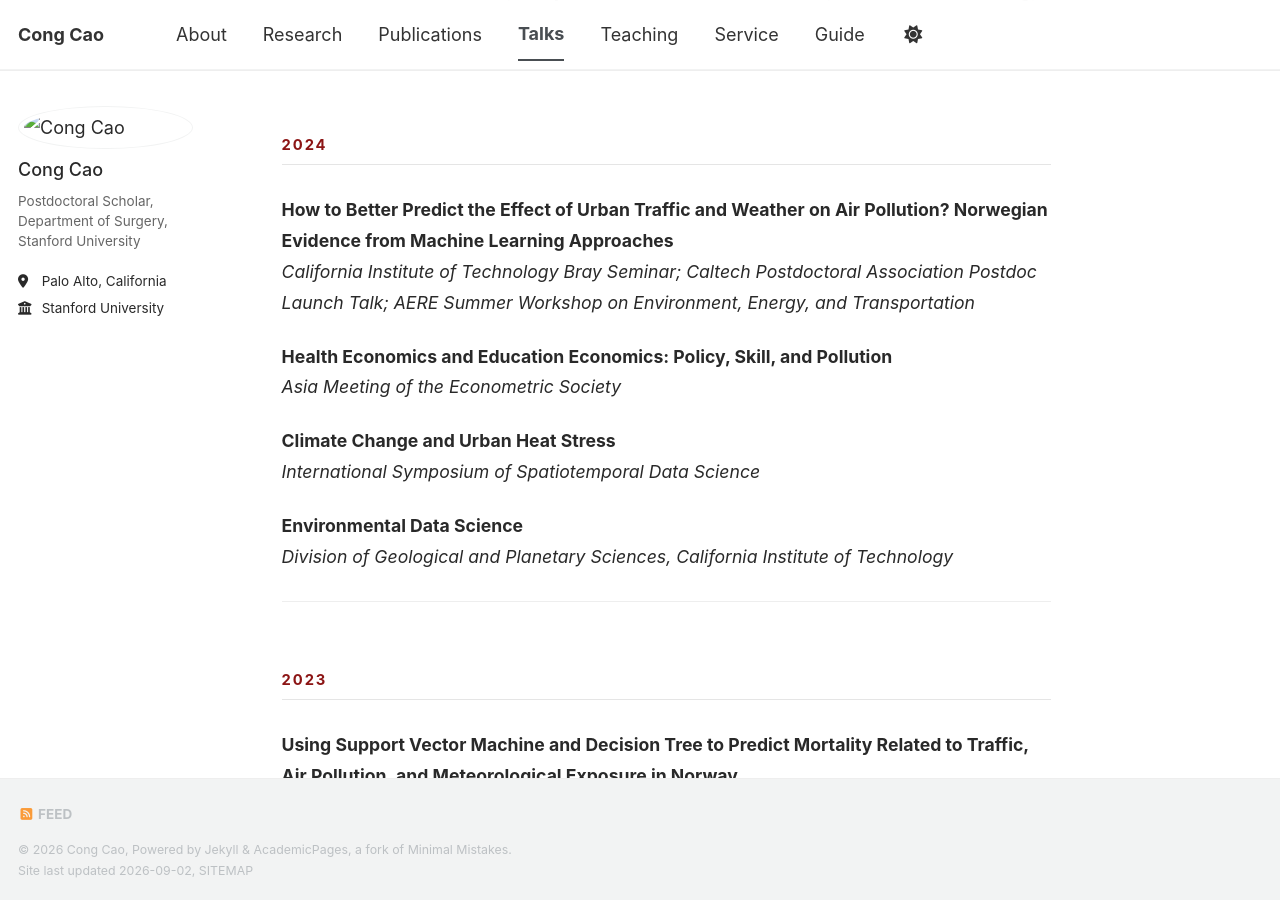
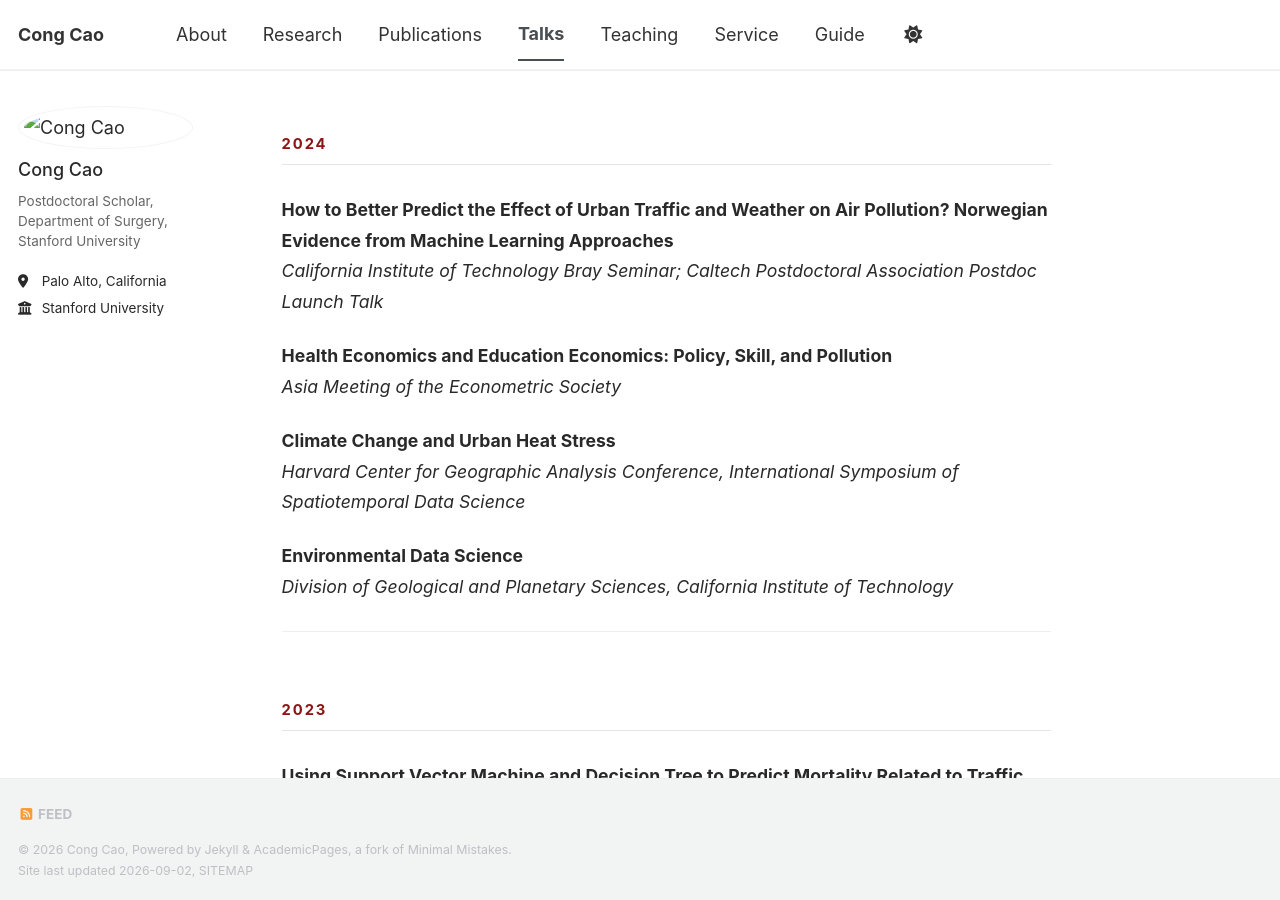
Before and after one commit to congca0/congca0.github.io, a Jekyll site: the page built from talks.md, in a window 1280 px wide and 900 px high, scrolled down 1122 px. Built offline with Jekyll 4.4.1, drawn with Linux system fonts in a browser that asks for light colours; a style sheet for code colours, icons or effects is not loaded.

Commit message:
Update talks.md

```diff
--- a/talks.md
+++ b/talks.md
@@ -37,13 +37,13 @@ Selected invited talks, seminars, and conference presentations.
 ## 2024
 
 **How to Better Predict the Effect of Urban Traffic and Weather on Air Pollution? Norwegian Evidence from Machine Learning Approaches**
-*California Institute of Technology Bray Seminar; Caltech Postdoctoral Association Postdoc Launch Talk; AERE Summer Workshop on Environment, Energy, and Transportation*
+*California Institute of Technology Bray Seminar; Caltech Postdoctoral Association Postdoc Launch Talk*
 
 **Health Economics and Education Economics: Policy, Skill, and Pollution**
 *Asia Meeting of the Econometric Society*
 
 **Climate Change and Urban Heat Stress**
-*International Symposium of Spatiotemporal Data Science*
+*Harvard Center for Geographic Analysis Conference, International Symposium of Spatiotemporal Data Science*
 
 **Environmental Data Science**
 *Division of Geological and Planetary Sciences, California Institute of Technology*
```
